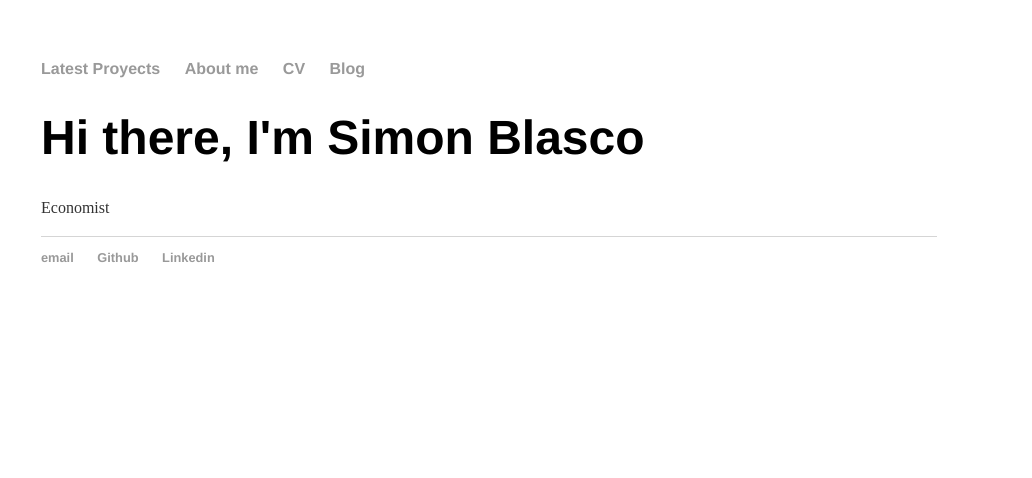
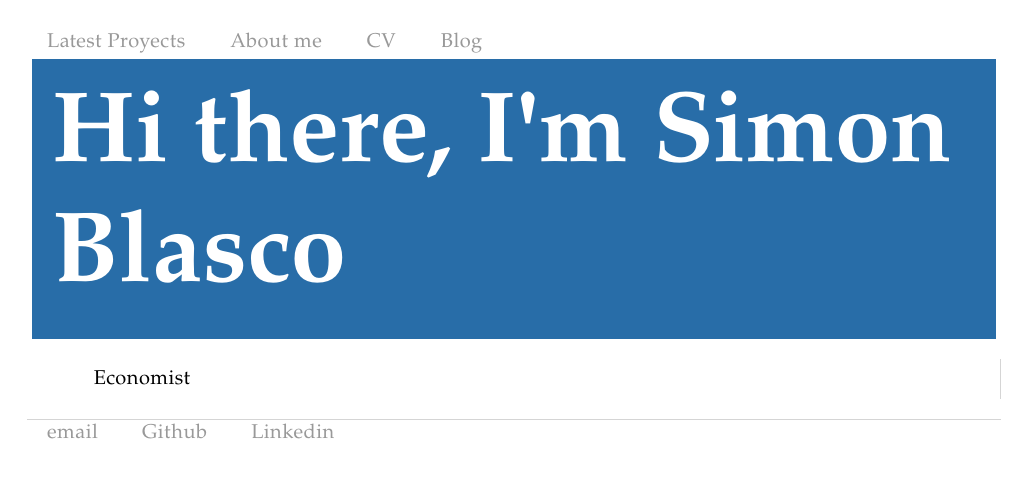
Before and after one commit to sblasco7/sblasco7.github.io, a Jekyll site: the page built from index.html, in a window 1280 px wide. Shown: the top 478 px of the page, without its empty margins (151-1183 px from the left). Built offline with Jekyll 4.4.1, drawn with Linux system fonts in a browser that asks for light colours.

Commit message:
Update main.css

```diff
--- a/css/main.css
+++ b/css/main.css
@@ -1,43 +1,77 @@
-body {
-    margin: 60px auto;
-    width: 70%;
+* {
+  box-sizing: border-box;
+}
+body{
+   width: 80%;
+   padding-left: 50px;
+   margin: 30px auto;
 }
 nav ul, footer ul {
    font-family:'Helvetica', 'Arial', 'Sans-Serif';
    padding: 0px;
+   margin: 0px;
    list-style: none;
    font-weight: bold;
 }
 nav ul li, footer ul li {
    display: inline;
-    margin-right: 20px;
+   margin-right: 0px;
+}
+nav ul li:hover, footer ul li:hover{
+   background-color: #cd5360;
+   border-radius: 0px;
 }
 a {
    text-decoration: none;
    color: #999;
+   font-size: 20px;
 }
 a:hover {
    text-decoration: underline;
+   color: white;
 }
-h1 {
-    font-size: 3em;
-    font-family:'Helvetica', 'Arial', 'Sans-Serif';
+
+header.main{
+   margin: 0;
+   padding: 0%;
+   height: 150px;
+   text-align: left;
+}
+h1{
+   font-family: "Garamond";
+   font-size: 100px;
+   color: white;
+   background-color: #286da8;
+   margin: 5px;
+   padding: 20px;
+   text-align: start;
+   border-radius: 0px;
 }
 p {
-    font-size: 1em;
-    line-height: 1.4em;
-    color: #333;
+   font-family: "Garamond";
+   font-size: 20px;
+   font-weight: 300;
+   text-align: justify;
+   padding: 5px 20px;
+   line-height: 150%;
+   text-indent: 5%;
+   letter-spacing: 0.5px;
+   border-right: solid thin #d5d5d5;
 }
+
 footer {
    border-top: 1px solid #d5d5d5;
    font-size: .8em;
 }
 
-ul.posts {
-    margin: 20px auto 40px;
-    font-size: 1.5em;
+li{
+   font-family: "Garamond";
+   font-size: 20px;
+   font-weight: 300;
+   text-align: center;
+   padding: 10px 20px;
+   text-align: justify;
+   text-indent: 5%;
+   letter-spacing: 0.5px;
+   margin: 10px 0px;
 }
-
-ul.posts li {
-    list-style: none;
-}
```
Lines whose indentation alone changed are shown as unchanged.
